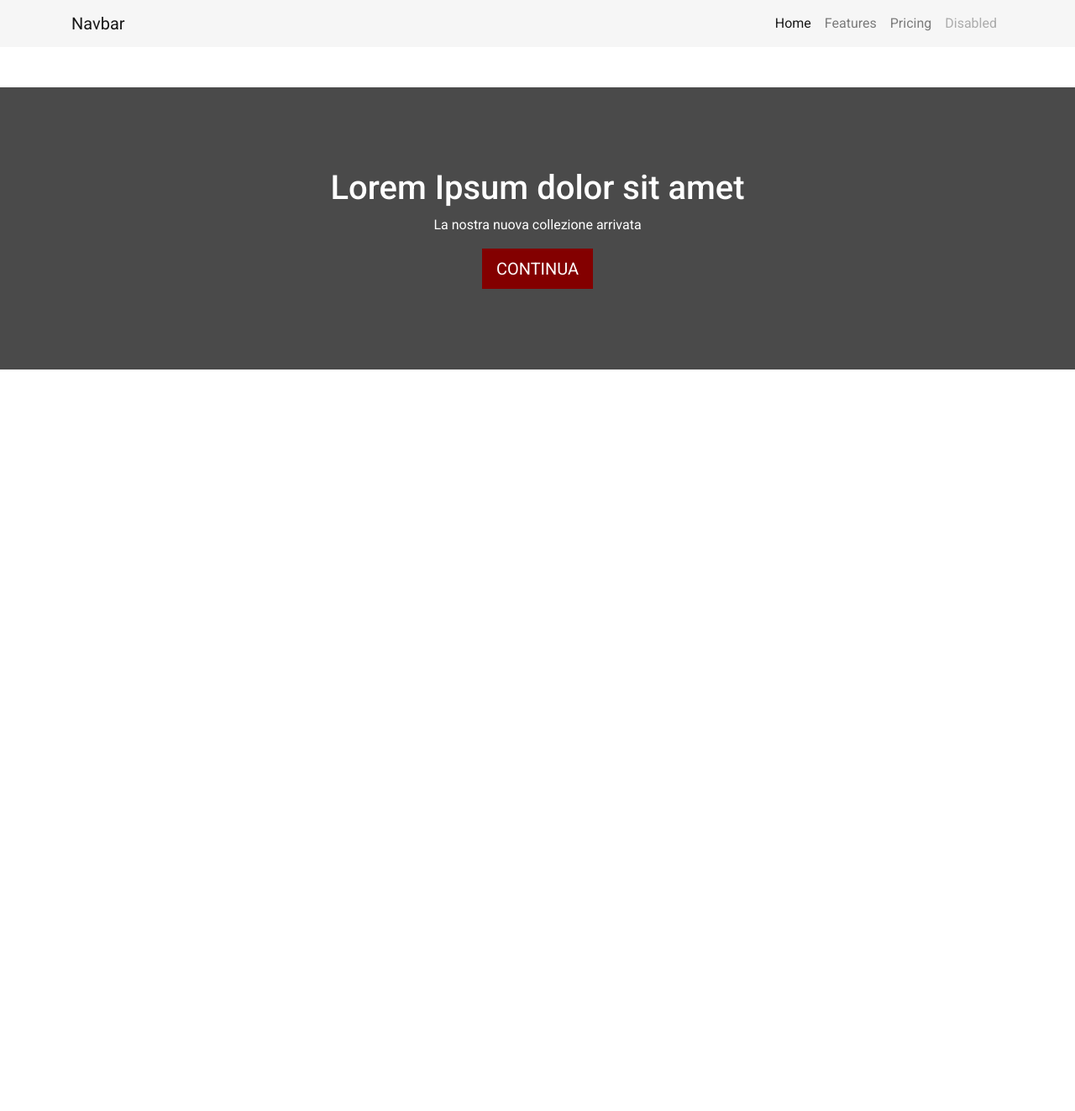
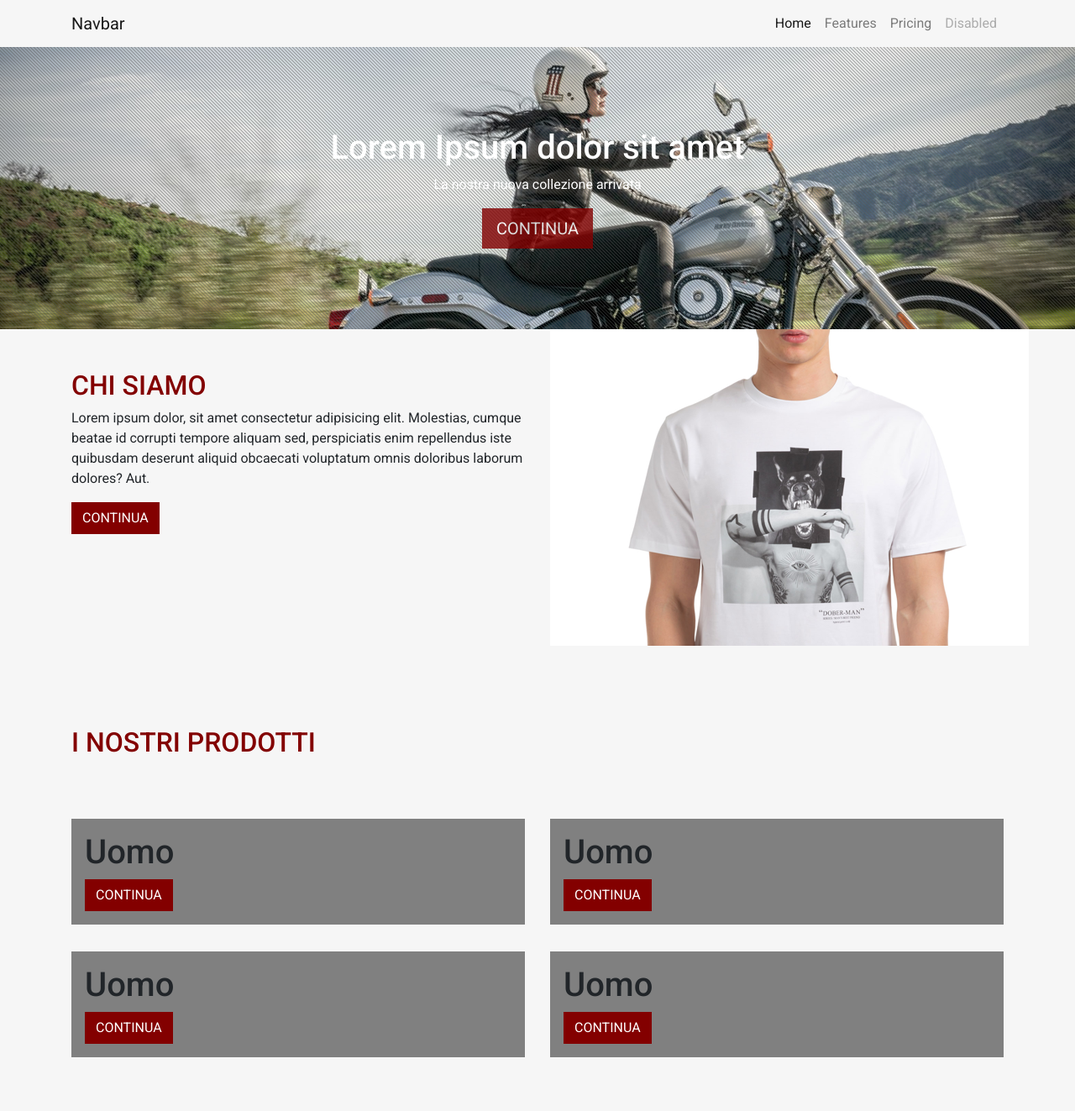
Before and after one commit to giorgia-semeraro/first-blog-frontend, a website: page index.html in a window 1280 px wide. Shown: the whole page at 84% size. Before the commit the page ends 800 px from the top, so only its background shows below. Drawn offline with nearby package versions, Linux system fonts and the light colour scheme.

Commit message:
Second-lesson: developing home-page-front-end, with explanation about Scss's organization's files.

```diff
--- a/index.html
+++ b/index.html
@@ -34,33 +34,78 @@
     </header>
 
     <!-- main -->
-    <main class="pt-5">
-        <section class="bg-secondary page-hero">
+    <main>
+        <section class="bg-secondary page-hero" style="background-image: url('./assets/images/sfondo.jpg');">
             <div class="container">
                 <div class="row">
-                    <div class="col-12">
+                    <div class="col-12 col-md-10 offset-md-1 col-lg-8 offset-lg-2">
                         <div class="text-center page-hero-content d-flex justify-content-center align-items-center">
                             <div class="text-center">
                                 <h1 class="text-white">Lorem Ipsum dolor sit amet</h1>
                                 <p class="text-white">La nostra nuova collezione arrivata</p>
-                                <a href="#" class="btn btn-lg btn-primary text-uppercase rounded-0 ">Continua</a>
+                                <a href="#" class="btn btn-lg btn-primary text-uppercase rounded-0 btn-in-opacity">Continua</a>
                             </div>
                         </div>
                     </div>
                 </div>
             </div>
         </section>
-      <!-- <section>
-        <div class="container">
-          <div class="row">
-            <div class="col-12">
-              <h1>
-                Titolo uno
-              </h1>
+
+        <section class="bg-light shadow">
+            <div class="container">
+                <div class="row">
+                    <div class="col-12 col-md-6">
+                          <div class="text-left section">
+                                <h2 class="text-primary">CHI SIAMO</h2>
+                                <p>Lorem ipsum dolor, sit amet consectetur adipisicing elit. Molestias, cumque beatae id corrupti tempore aliquam sed, perspiciatis enim repellendus iste quibusdam deserunt aliquid obcaecati voluptatum omnis doloribus laborum dolores? Aut.</p>
+                                <a href="#" class="btn btn-primary text-uppercase rounded-0">CONTINUA</a>
+                          </div>
+                    </div>
+                      <div class="col-12 col-md-6 d-none d-md-block"><img src="./assets/images/bitmap.png"></div>
+                </div>
             </div>
-          </div>
-        </div>
-      </section> -->
+        </section>
+
+        <section class="bg-light pt-5 pb-5">
+              <div class="container">
+                  <div class="row">
+                      <div class="col-12 col-md-6">
+                          <div class="text-left section">
+                                  <h2 class="text-primary">I NOSTRI PRODOTTI</h2>
+                          </div>
+                      </div>
+                  </div>
+                  <div class="row">
+                      <div class="col-md-6 my-3">
+                          <article class="prodotto d-flex flex-column justify-content-end align-items-start p-3" style="background-color: grey;">
+                                  <h1>Uomo</h1>
+                                  <a href="#" class="btn btn-primary text-uppercase rounded-0">CONTINUA</a>
+                          </article>
+                      </div>
+
+                      <div class="col-md-6 my-3">
+                          <article class="prodotto d-flex flex-column justify-content-end align-items-start p-3" style="background-color: grey;">
+                                  <h1>Uomo</h1>
+                                  <a href="#" class="btn btn-primary text-uppercase rounded-0">CONTINUA</a>
+                          </article>
+                      </div>
+
+                      <div class="col-md-6 my-3">
+                          <article class="prodotto d-flex flex-column justify-content-end align-items-start p-3" style="background-color: grey;">
+                                  <h1>Uomo</h1>
+                                  <a href="#" class="btn btn-primary text-uppercase rounded-0">CONTINUA</a>
+                          </article>
+                      </div>
+
+                      <div class="col-md-6 my-3">
+                          <article class="prodotto d-flex flex-column justify-content-end align-items-start p-3" style="background-color: grey;">
+                                  <h1>Uomo</h1>
+                                  <a href="#" class="btn btn-primary text-uppercase rounded-0">CONTINUA</a>
+                          </article>
+                      </div>
+                  </div>
+              </div>
+        </section>
     </main>
 
     <!-- footer -->
--- a/src/sass/base.scss
+++ b/src/sass/base.scss
@@ -1,35 +1,34 @@
 
-.section{
-    padding-top:2rem;
-    padding-bottom:2rem;
+.section {
+    padding-top: 2rem;
+    padding-bottom: 2rem;
     @include media-breakpoint-up(md) {
-        padding-top:3rem;
-        padding-bottom:3rem;
-    }
-}
-.page-hero{
-    .page-hero-content{
-        min-height:336px;
+        padding-top: 3rem;
+        padding-bottom: 3rem;
     }
 }
 
-
-
-// Small devices (landscape phones, 576px and up)
-@include media-breakpoint-up(sm) {
-
-}
-// Medium devices (tablets, 768px and up)
-@include media-breakpoint-up(md) {
-
+.page-hero{
+    background-size: cover;
+    background-repeat: no-repeat;
+    background-position: center;
+    position: relative;
+    &:before {
+        content: "";
+        display: block;
+        position: absolute;
+        top: 0px;
+        left: 0px;
+        width: 100%;
+        height: 100%;
+        //background-color: rgba(00, 00, 00, 0.2);
+        background-image: url(./../../assets/images/pattern-hero.png);
+    }
+    .page-hero-content {
+        min-height: 336px;
+    }
 }
 
-// Large devices (desktops, 992px and up)
-@include media-breakpoint-up(lg) {
-
+.shadow {
+    box-shadow: 0px 3px 15px -2px rgba(0,0,0,0.75);
 }
-
-// Extra large devices (large desktops, 1200px and up)
-@include media-breakpoint-up(xl) {
-
-}
--- a/src/sass/modules/_typography.scss
+++ b/src/sass/modules/_typography.scss
@@ -14,3 +14,12 @@ html {
   Fonts Import
 *****************/
 @import url('https://fonts.googleapis.com/css?family=Roboto:300,400,400i,500,700&display=swap');
+
+//bottoni
+
+.btn-in-opacity {
+  opacity: 0.8;
+  &:hover {
+    opacity: 1;
+  }
+}
```
Also changed, not shown: assets/images/bitmap.png (added), assets/images/img1/bitmap@2x.png (added), assets/images/img1/bitmap@3x.png (added), assets/images/pattern-hero.png (added), assets/images/sfondo.jpg (added), dist/css/main.css, src/sass/main.scss (line endings or trailing spaces), 2 other files.
